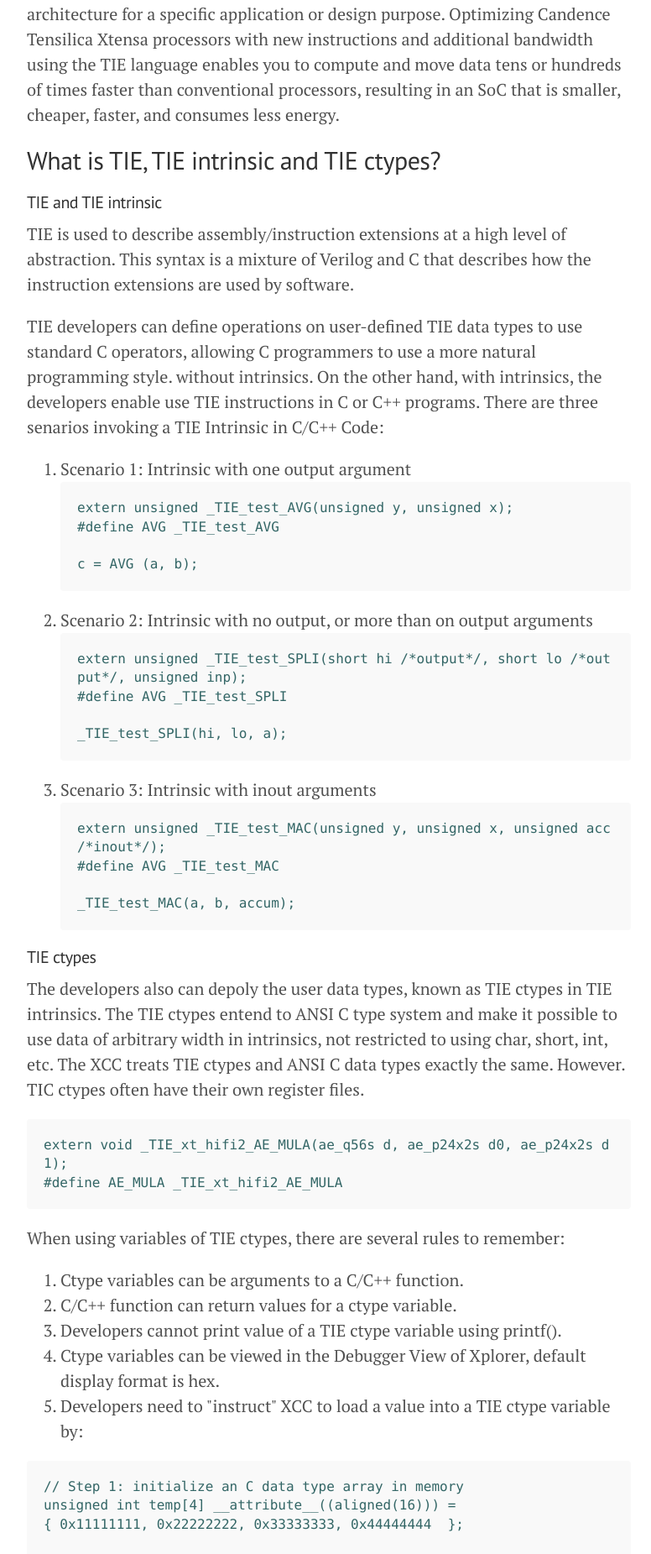
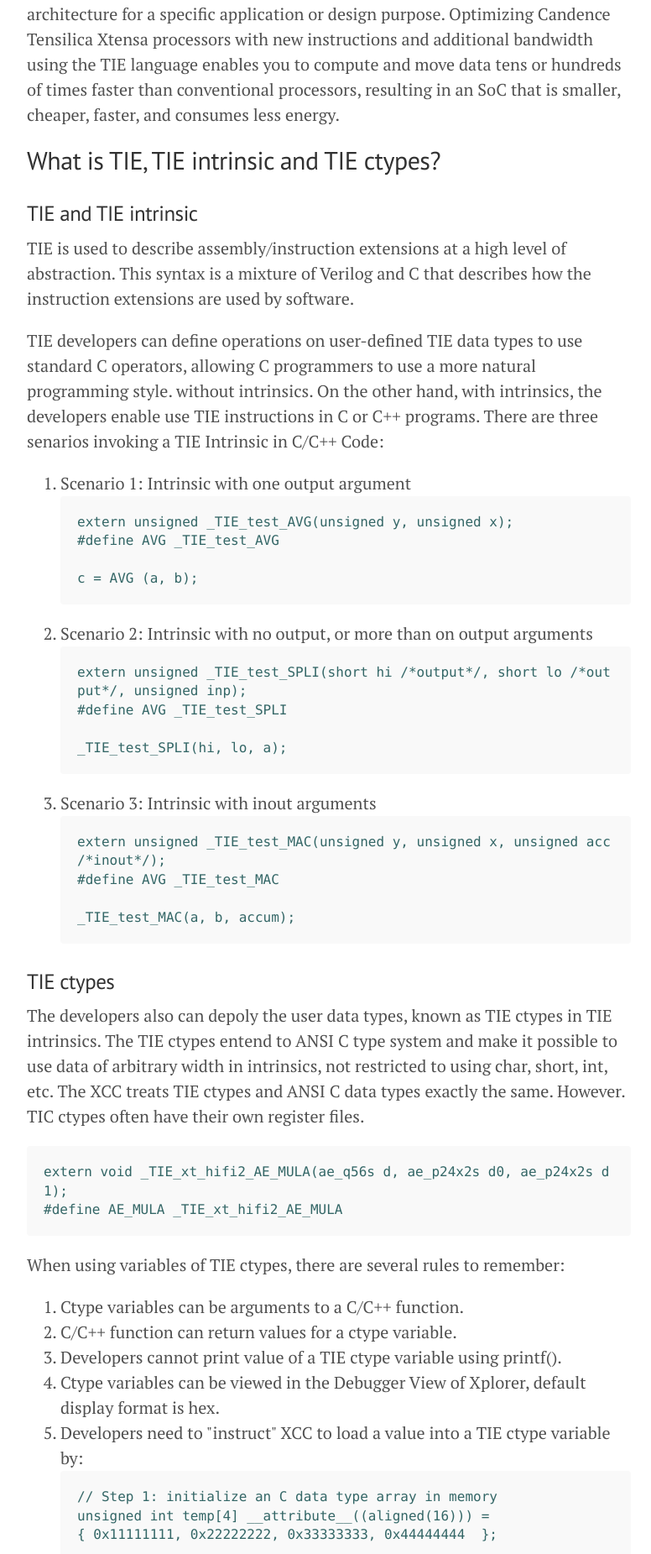
Before and after one commit to s311354/Louis, a Jekyll site: the page built from _posts/2019-01-14-Intorduce-Tensilica-Instruction-Extension.md, in a window 1280 px wide. Shown: the part 383-2234 px from the top of the page at 84% size, without its empty margins (248-1024 px from the left). Built offline with Jekyll 4.4.1, drawn with Linux system fonts in a browser that asks for light colours; nearby versions of some CDN libraries; some web fonts are replaced; comment, search, counter and statistics services are not loaded.

Commit message:
modify the typeset

```diff
--- a/_posts/2019-01-14-Intorduce-Tensilica-Instruction-Extension.md
+++ b/_posts/2019-01-14-Intorduce-Tensilica-Instruction-Extension.md
@@ -9,7 +9,7 @@ Tensilica Instruction Extension (TIE) refers to the proprietary language that is
 
 ## What is TIE, TIE intrinsic and TIE ctypes?
 
-#### TIE and TIE intrinsic
+### TIE and TIE intrinsic
 
 TIE is used to describe assembly/instruction extensions at a high level of abstraction. This syntax is a mixture of Verilog and C that describes how the instruction extensions are used by software.
 
@@ -39,7 +39,7 @@ _TIE_test_MAC(a, b, accum);
 
 </ol>
 
-#### TIE ctypes
+### TIE ctypes
 
 The developers also can depoly the user data types, known as TIE ctypes in TIE intrinsics. The TIE ctypes entend to ANSI C type system and make it possible to use data of arbitrary width in intrinsics, not restricted to using char, short, int, etc. The XCC treats TIE ctypes and ANSI C data types exactly the same. However. TIC ctypes often have their own register files.
 
@@ -55,7 +55,6 @@ When using variables of TIE ctypes, there are several rules to remember:
 <li> Developers cannot print value of a TIE ctype variable using printf().</li>
 <li> Ctype variables can be viewed in the Debugger View of Xplorer, default display format is hex. </li>
 <li> Developers need to "instruct" XCC to load a value into a TIE ctype variable by: </li>
-</ol>
 
 <div class="language-shell highlighter-rouge"><pre class="highlight"><code><span class="nv"></span><span class="nb">// Step 1: initialize an C data type array in memory
 unsigned int temp[4] __attribute__((aligned(16))) =
@@ -68,6 +67,8 @@ vec *vp = (vec*) temp;
 vec va = *vp;
 </span></code></pre></div>
 
+</ol>
+
 ## Reference
 
 [1] Tensilica Instruction Extension Language User's Guide
```
